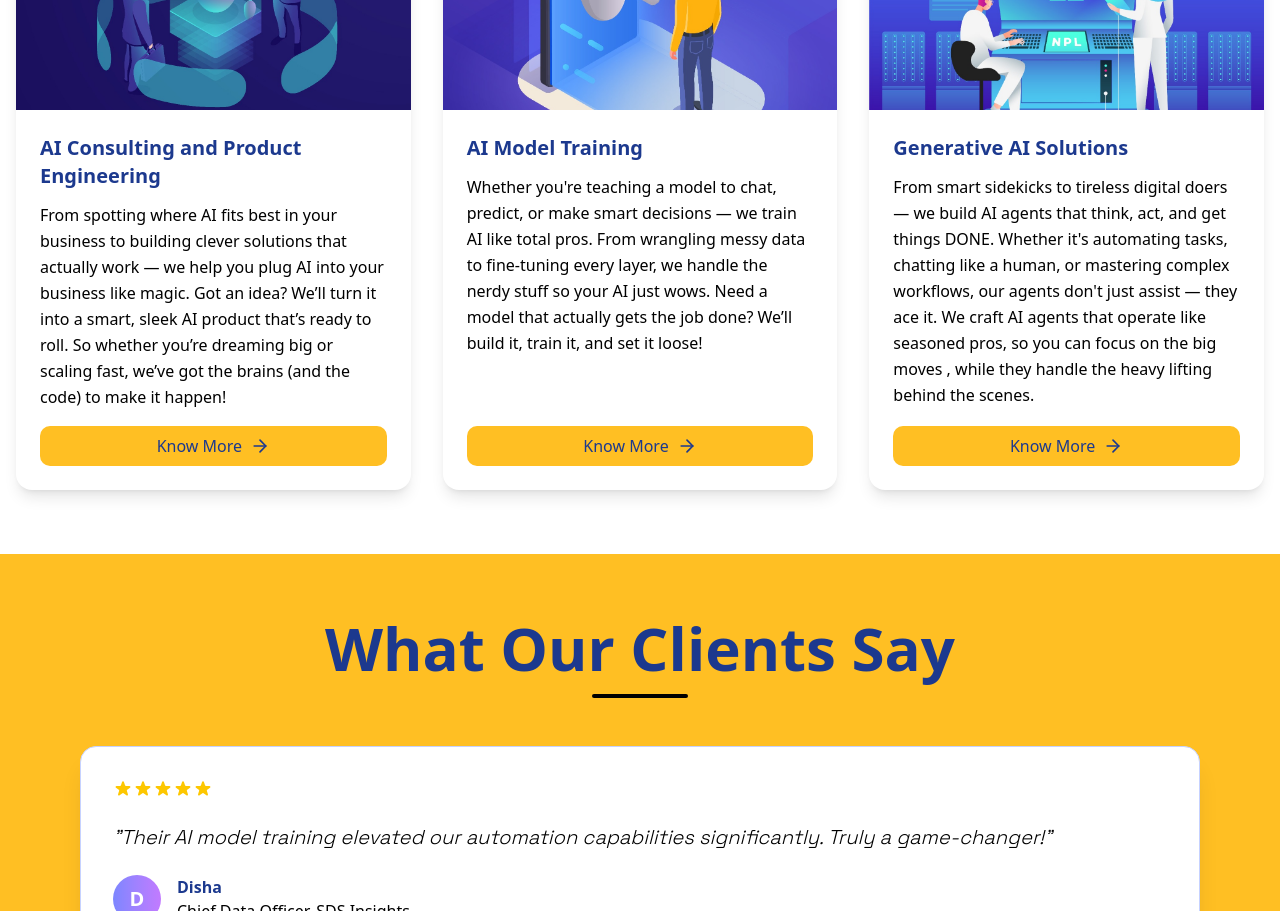
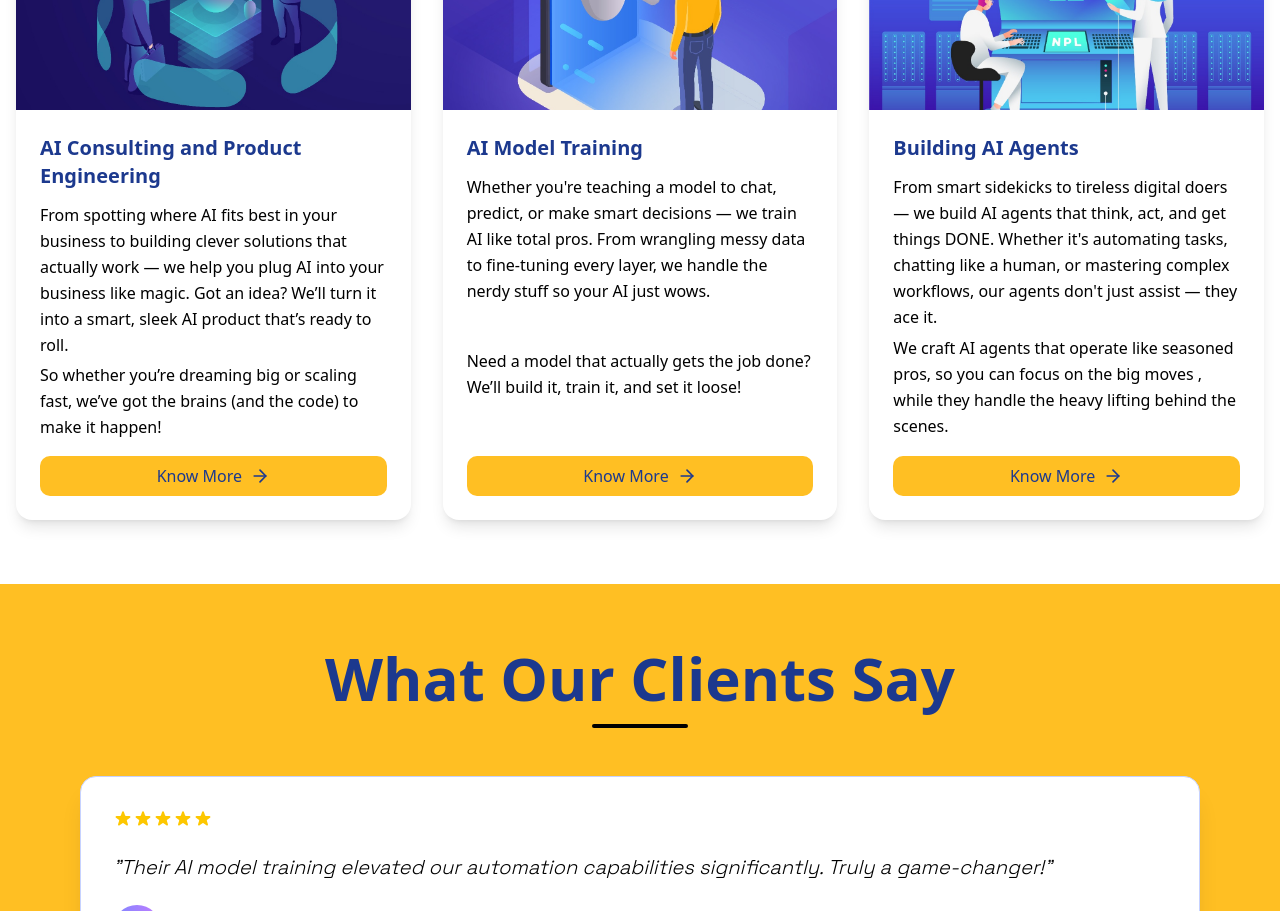
Before and after one commit to remote-cto/aiofy, a Next.js app: page / in a window 1280 px wide. Shown: the part 1080-1991 px from the top of the page. Built offline with nearby package versions, Linux system fonts and the light colour scheme.

Commit message:
minor changes done

```diff
--- a/app/components/Navbar.tsx
+++ b/app/components/Navbar.tsx
@@ -58,7 +58,7 @@ const Navbar: React.FC = () => {
               width={150}
               height={1}
               alt="aiofy logo"
-              className="object-contain max-w-[100px] lg:max-w-[150px]"
+              className="object-contain max-w-[80px] lg:max-w-[150px]"
             />
           </div>
 
@@ -69,7 +69,7 @@ const Navbar: React.FC = () => {
               width={400}
               height={80}
               alt="Making Your Business AI-Enabled"
-              className="object-contain"
+              className="object-contain max-w-[170px] lg:max-w-[400px]"
             />
           </div>
         </div>
--- a/app/components/PromptSection.tsx
+++ b/app/components/PromptSection.tsx
@@ -47,7 +47,8 @@ const PromptSection = () => {
   };
 
   const validateWebsite = (website: string): boolean => {
-    const urlRegex = /^(https?:\/\/)?(www\.)?[a-zA-Z0-9-]+(\.[a-zA-Z0-9-]+)+(\/[a-zA-Z0-9-._~:/?#[\]@!$&'()*+,;=]*)?$/;
+    const urlRegex =
+      /^(https?:\/\/)?(www\.)?[a-zA-Z0-9-]+(\.[a-zA-Z0-9-]+)+(\/[a-zA-Z0-9-._~:/?#[\]@!$&'()*+,;=]*)?$/;
     return urlRegex.test(website);
   };
 
@@ -76,20 +77,20 @@ const PromptSection = () => {
       setEmailSent(false);
 
       // API call to ChatGPT
-      const response = await fetch('/api/generateUsecase', {
-        method: 'POST',
+      const response = await fetch("/api/generateUsecase", {
+        method: "POST",
         headers: {
-          'Content-Type': 'application/json',
+          "Content-Type": "application/json",
         },
         body: JSON.stringify({
           prompt: `Analyse the website ${website} in real time and list three innovative, practical, and relevant AI use cases for this company that can drive significant growth to the business. Only list the three AI use cases without any additional explanation.`,
           website: website,
-          email: email
+          email: email,
         }),
       });
 
       if (!response.ok) {
-        throw new Error('Failed to fetch AI use cases');
+        throw new Error("Failed to fetch AI use cases");
       }
 
       const data = await response.json();
@@ -97,10 +98,9 @@ const PromptSection = () => {
       // Set the use cases from the response
       setUseCases(data.useCases);
       setEmailSent(true);
-
     } catch (error) {
-      console.error('Error fetching AI use cases:', error);
-      setError('Unable to generate AI use cases. Please try again later.');
+      console.error("Error fetching AI use cases:", error);
+      setError("Unable to generate AI use cases. Please try again later.");
       setUseCases([]);
     } finally {
       setLoading(false);
@@ -147,14 +147,19 @@ const PromptSection = () => {
         onMouseLeave={handleMouseLeave}
       >
         <span className="bg-blue-900 bg-clip-text font-bold text-transparent text-center">
-          HOW CAN AI HELP <span className="relative text-blue-900">YOUR BUSINESS
-            <span className={`absolute bottom-0 left-0 h-1 bg-gradient-to-r from-yellow-400 to-yellow-600 w-full transform transition-all duration-500 ${isAnimating ? 'scale-x-100' : 'scale-x-0'}`}></span>
-          </span>? SEE RIGHT NOW
-
+          HOW CAN AI HELP{" "}
+          <span className="relative text-blue-900">
+            YOUR BUSINESS
+            <span
+              className={`absolute bottom-0 left-0 h-1 bg-gradient-to-r from-yellow-400 to-yellow-600 w-full transform transition-all duration-500 ${
+                isAnimating ? "scale-x-100" : "scale-x-0"
+              }`}
+            ></span>
+          </span>
+          ? SEE RIGHT NOW
         </span>
       </h1>
       <div className="p-5 bg-white rounded-lg shadow-sm mb-8">
-
         <form onSubmit={handleSubmit} className="mb-6">
           <div className="flex flex-col md:flex-row gap-4 md:items-start">
             <div className="flex-grow">
@@ -162,7 +167,7 @@ const PromptSection = () => {
                 htmlFor="website"
                 className="block text-sm font-medium text-black mb-1"
               >
-                Website URL
+                Your Business Website
               </label>
               <input
                 id="website"
@@ -224,9 +229,7 @@ const PromptSection = () => {
                 {error}
               </div>
             ) : (
-              <div>
-
-              </div>
+              <div></div>
             )}
 
             {loading ? (
@@ -242,7 +245,9 @@ const PromptSection = () => {
                         key={useCase.id}
                         className="p-4 border border-gray-200 rounded-lg shadow-sm hover:shadow-md transition-shadow"
                       >
-                        <h3 className="font-bold text-lg mb-2 text-blue-900">Use Case {useCase.id}</h3>
+                        <h3 className="font-bold text-lg mb-2 text-blue-900">
+                          Use Case {useCase.id}
+                        </h3>
                         <p className="text-gray-700">{useCase.description}</p>
                       </div>
                     ))}
@@ -250,7 +255,9 @@ const PromptSection = () => {
 
                   {/* Contact CTA section */}
                   <div className="mt-8 p-5 bg-yellow-50 rounded-lg  border-yellow-300 text-center">
-                    <h3 className="text-[35px] font-bold text-blue-900 mb-2">We can get this done for you. FAST!</h3>
+                    <h3 className="text-[35px] font-bold text-blue-900 mb-2">
+                      We can get this done for you. FAST!
+                    </h3>
                     <a
                       href="/contact"
                       className="inline-block bg-yellow-400 hover:bg-yellow-500 text-blue-900 font-medium py-3 px-6 rounded-md transition-all duration-300 transform hover:scale-105 hover:shadow-md"
--- a/app/components/WhatWeOffer.tsx
+++ b/app/components/WhatWeOffer.tsx
@@ -56,26 +56,35 @@ const ServicesPage = () => {
     {
       image: "/images/AIConsulting.jpg",
       title: "AI Consulting and Product Engineering",
-      description:"From spotting where AI fits best in your business to building clever solutions that actually work — we help you plug AI into your business like magic. Got an idea? We’ll turn it into a smart, sleek AI product that’s ready to roll. So whether you’re dreaming big or scaling fast, we’ve got the brains (and the code) to make it happen!",
+      description1:
+        "From spotting where AI fits best in your business to building clever solutions that actually work — we help you plug AI into your business like magic. Got an idea? We’ll turn it into a smart, sleek AI product that’s ready to roll.",
+      description2:
+        "So whether you’re dreaming big or scaling fast, we’ve got the brains (and the code) to make it happen!",
       link: "/services/AiConsulting",
     },
     {
       image: "/images/ModelTraining.jpg",
       title: "AI Model Training",
-      description:"Whether you're teaching a model to chat, predict, or make smart decisions — we train AI like total pros. From wrangling messy data to fine-tuning every layer, we handle the nerdy stuff so your AI just wows. Need a model that actually gets the job done? We’ll build it, train it, and set it loose!",
+      description1:
+        "Whether you're teaching a model to chat, predict, or make smart decisions — we train AI like total pros. From wrangling messy data to fine-tuning every layer, we handle the nerdy stuff so your AI just wows.",
+      description2:
+        "Need a model that actually gets the job done? We’ll build it, train it, and set it loose!",
       link: "/services/AiModelTraining",
     },
     {
       image: "/images/genAI.jpg",
-      title: "Generative AI Solutions",
-      description:"From smart sidekicks to tireless digital doers — we build AI agents that think, act, and get things DONE. Whether it's automating tasks, chatting like a human, or mastering complex workflows, our agents don't just assist — they ace it. We craft AI agents that operate like seasoned pros, so you can focus on the big moves , while they handle the heavy lifting behind the scenes.",
-      link: "/services/GenerativeAiSolutions",
+      title: "Building AI Agents",
+      description1:
+        "From smart sidekicks to tireless digital doers — we build AI agents that think, act, and get things DONE. Whether it's automating tasks, chatting like a human, or mastering complex workflows, our agents don't just assist — they ace it.",
+      description2:
+        "We craft AI agents that operate like seasoned pros, so you can focus on the big moves , while they handle the heavy lifting behind the scenes.",
+      link: "/services/BuildingAIAgents",
     },
   ];
 
   return (
     <motion.div
-     id="services-section"
+      id="services-section"
       initial="hidden"
       animate="visible"
       variants={containerVariants}
@@ -120,8 +129,11 @@ const ServicesPage = () => {
                 <h2 className="text-xl font-bold text-blue-900 mb-3">
                   {service.title}
                 </h2>
+                <p className="text-black leading-relaxed mb-1 flex-grow">
+                  {service.description1}
+                </p>
                 <p className="text-black leading-relaxed mb-4 flex-grow">
-                  {service.description}
+                  {service.description2}
                 </p>
                 <div className="mt-auto">
                   {/* <CoolMode> */}
```
Also changed, not shown: app/services/BuildingAIAgents/page.tsx (renamed from app/services/GenerativeAiSolutions/page.tsx).
